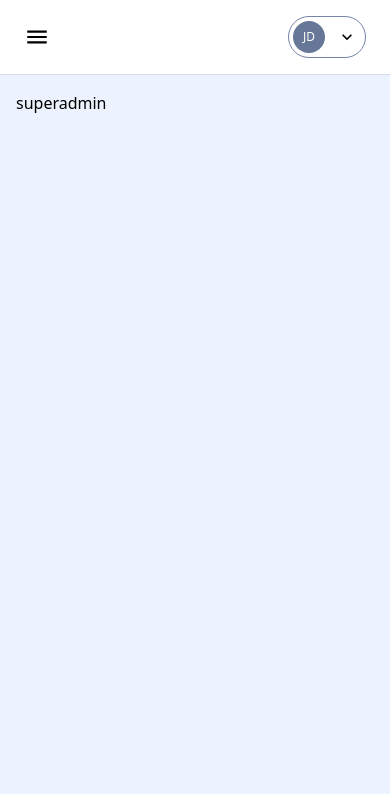
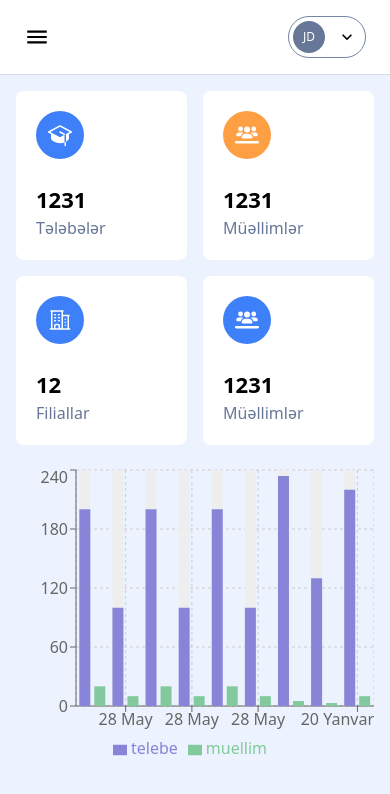
Before and after one commit to huseynovali/LMS_Frontend, a React (Vite) app: page /superadmin in a window 390 px wide. Shown: the top 794 px of the page. Built offline with nearby package versions, Linux system fonts and the light colour scheme.

Commit message:
add charts

```diff
--- a/package.json
+++ b/package.json
@@ -13,6 +13,7 @@
     "@tiptap/pm": "^2.9.1",
     "@tiptap/react": "^2.9.1",
     "@tiptap/starter-kit": "^2.9.1",
+    "chart.js": "^4.4.6",
     "date-fns": "^4.1.0",
     "formik": "^2.4.6",
     "react": "^18.3.1",
@@ -22,6 +23,7 @@
     "react-quill": "^2.0.0",
     "react-router": "^6.27.0",
     "react-router-dom": "^6.27.0",
+    "recharts": "^2.13.3",
     "yup": "^1.4.0"
   },
   "devDependencies": {
--- /dev/null
+++ b/src/components/superadminPanel/FilialChartMobile.tsx
@@ -0,0 +1,78 @@
+import React from 'react';
+import { BarChart, Bar, XAxis, YAxis, CartesianGrid, Tooltip, Legend, ResponsiveContainer } from 'recharts';
+
+const data = [
+  {
+    name: 'Gənclik',
+    telebe: 200,
+    muellim: 20,
+  },
+  {
+    name: '28 May',
+    telebe: 100,
+    muellim: 10,
+  },
+  {
+    name: 'Gənclik',
+    telebe: 200,
+    muellim: 20,
+  },
+  {
+    name: '28 May',
+    telebe: 100,
+    muellim: 10,
+  },
+  {
+    name: 'Gənclik',
+    telebe: 200,
+    muellim: 20,
+  },
+  {
+    name: '28 May',
+    telebe: 100,
+    muellim: 10,
+  },
+  {
+    name: 'Nərimanov',
+    telebe: 234,
+    muellim: 5,
+  },
+  {
+    name: 'Azadlıq',
+    telebe: 130,
+    muellim: 3,
+  },
+  {
+    name: '20 Yanvar',
+    telebe: 220,
+    muellim: 10,
+  },
+];
+
+function FilialChartMobile() {
+  return (
+    <div style={{ width: '100%', height: 300 }}>
+      <ResponsiveContainer>
+        <BarChart
+          data={data}
+          margin={{
+            top: 5,
+            right: 0,
+            left: 0,
+            bottom: 5,
+          }}
+        >
+          <CartesianGrid strokeDasharray="3 3" />
+          <XAxis dataKey="name" />
+          <YAxis />
+          <Tooltip />
+          <Legend />
+          <Bar dataKey="telebe" fill="#8884d8" background={{ fill: '#eee' }} />
+          <Bar dataKey="muellim" fill="#82ca9d" />
+        </BarChart>
+      </ResponsiveContainer>
+    </div>
+  );
+}
+
+export default FilialChartMobile;
--- /dev/null
+++ b/src/components/superadminPanel/FilialsChartDesktop.tsx
@@ -0,0 +1,114 @@
+import React, { useState } from "react";
+import { PieChart, Pie, Sector, ResponsiveContainer } from "recharts";
+
+const data = [
+  { name: "Gənclik", student: 200, teacher: 20 },
+  { name: "28 May", student: 100, teacher: 10 },
+  { name: "Nərimanov", student: 234, teacher: 5 },
+  { name: "Azadlıq", student: 130, teacher: 3 },
+  { name: "20 yanvar", student: 220, teacher: 10 },
+];
+
+const renderActiveShape = (props) => {
+  const RADIAN = Math.PI / 180;
+  const {
+    cx,
+    cy,
+    midAngle,
+    innerRadius,
+    outerRadius,
+    startAngle,
+    endAngle,
+    fill,
+    payload,
+  } = props;
+  const sin = Math.sin(-RADIAN * midAngle);
+  const cos = Math.cos(-RADIAN * midAngle);
+  const sx = cx + (outerRadius + 5) * cos;
+  const sy = cy + (outerRadius + 5) * sin;
+  const mx = cx + (outerRadius + 25) * cos;
+  const my = cy + (outerRadius + 25) * sin;
+  const ex = mx + (cos >= 0 ? 1 : -1) * 10;
+  const ey = my;
+  const textAnchor = cos >= 0 ? "start" : "end";
+
+  return (
+    <g>
+      <text x={cx} y={cy} dy={8} textAnchor="middle" fill={fill}>
+        {payload.name}
+      </text>
+      <Sector
+        cx={cx}
+        cy={cy}
+        innerRadius={innerRadius}
+        outerRadius={outerRadius}
+        startAngle={startAngle}
+        endAngle={endAngle}
+        fill={fill}
+        className="outline-none"
+      />
+      <Sector
+        cx={cx}
+        cy={cy}
+        startAngle={startAngle}
+        endAngle={endAngle}
+        innerRadius={outerRadius + 6}
+        outerRadius={outerRadius + 10}
+        fill={fill}
+        className="outline-none"
+      />
+      <path
+        d={`M${sx},${sy}L${mx},${my}L${ex},${ey}`}
+        stroke={fill}
+        fill="none"
+      />
+      <circle cx={ex} cy={ey} r={2} fill={fill} stroke="none" />
+      <text
+        x={ex + (cos >= 0 ? 1 : -1) * 12}
+        y={ey}
+        textAnchor={textAnchor}
+        fill="#333"
+      >{`Tələbə: ${payload.student}`}</text>
+      <text
+        x={ex + (cos >= 0 ? 1 : -1) * 12}
+        y={ey}
+        dy={18}
+        textAnchor={textAnchor}
+        fill="#999"
+      >
+        {`Müəllim: ${payload.teacher}`}
+      </text>
+    </g>
+  );
+};
+
+function FilialsChartDesktop() {
+  const [activeIndex, setActiveIndex] = useState(0);
+
+  const onPieEnter = (_, index) => {
+    setActiveIndex(index);
+  };
+
+  return (
+    <div style={{ width: "100%", height: 400 }}>
+      <ResponsiveContainer>
+        <PieChart>
+          <Pie
+            activeIndex={activeIndex}
+            activeShape={renderActiveShape}
+            data={data}
+            cx="50%"
+            cy="50%"
+            innerRadius={60}
+            outerRadius={80}
+            fill="#8884d8"
+            dataKey="student"
+            onMouseEnter={onPieEnter}
+          />
+        </PieChart>
+      </ResponsiveContainer>
+    </div>
+  );
+}
+
+export default FilialsChartDesktop;
--- a/src/index.css
+++ b/src/index.css
@@ -1,3 +1,7 @@
 @tailwind base;
 @tailwind components;
 @tailwind utilities;
+
+* {
+  outline: none;
+}
--- a/src/layouts/MainLayout.tsx
+++ b/src/layouts/MainLayout.tsx
@@ -2,6 +2,7 @@ import { Outlet, useParams } from "react-router";
 import Sidebar from "../components/sidebar/Sidebar";
 import Navbar from "../components/navbar/Navbar";
 import { useState } from "react";
+import SuperAdminHome from "../pages/SuperAdminHome";
 
 function MainLayout() {
   const [open, setOpen] = useState(false);
@@ -12,7 +13,7 @@ function MainLayout() {
       <div className="w-full">
         <Navbar open={open} setOpen={setOpen} />
         <div className="p-4 lg:p-6 bg-[#ECF2FE] min-h-screen relative">
-          {role == "superadmin" ? <div>superadmin</div> : <Outlet />}
+          {role == "superadmin" ? <SuperAdminHome /> : <Outlet />}
         </div>
       </div>
     </div>
--- a/src/pages/SuperAdminHome.tsx
+++ b/src/pages/SuperAdminHome.tsx
@@ -1,9 +1,52 @@
-
+import { FaUsersLine } from "react-icons/fa6";
+import { HiOutlineBuildingOffice2 } from "react-icons/hi2";
+import { PiGraduationCapFill } from "react-icons/pi";
+import FilialsChartDesktop from "../components/superadminPanel/FilialsChartDesktop";
+import FilialChartMobile from "../components/superadminPanel/FilialChartMobile";
 
 function SuperAdminHome() {
   return (
-    <div>SuperAdminHome</div>
-  )
+    <div>
+      <div className="grid grid-cols-12 gap-x-5 ">
+        <div className="grid col-span-12 lg:col-span-6 grid-cols-12 gap-4">
+          <div className="col-span-6 bg-white rounded-lg p-5 ">
+            <div className="h-12 w-12 bg-[#3E80F9] flex justify-center items-center rounded-full">
+              <PiGraduationCapFill size={24} className="text-white" />
+            </div>
+            <p className="text-[22px] font-bold pt-6">1231</p>
+            <span className="text-[#667797]">Tələbələr</span>
+          </div>
+          <div className="col-span-6 bg-white rounded-lg p-5 ">
+            <div className="h-12 w-12 bg-[#FF9F43] flex justify-center items-center rounded-full">
+              <FaUsersLine size={24} className="text-white" />
+            </div>
+            <p className="text-[22px] font-bold pt-6">1231</p>
+            <span className="text-[#667797]">Müəllimlər</span>
+          </div>
+          <div className="col-span-6 bg-white rounded-lg p-5 ">
+            <div className="h-12 w-12 bg-[#3E80F9] flex justify-center items-center rounded-full">
+              <HiOutlineBuildingOffice2 size={24} className="text-white" />
+            </div>
+            <p className="text-[22px] font-bold pt-6">12</p>
+            <span className="text-[#667797]">Filiallar</span>
+          </div>
+          <div className="col-span-6 bg-white rounded-lg p-5 ">
+            <div className="h-12 w-12 bg-[#3E80F9] flex justify-center items-center rounded-full">
+              <FaUsersLine size={24} className="text-white" />
+            </div>
+            <p className="text-[22px] font-bold pt-6">1231</p>
+            <span className="text-[#667797]">Müəllimlər</span>
+          </div>
+        </div>
+        <div className="hidden lg:block lg:col-span-6">
+          <FilialsChartDesktop />
+        </div>
+        <div className="col-span-12 lg:hidden mt-5">
+          <FilialChartMobile />
+        </div>
+      </div>
+    </div>
+  );
 }
 
-export default SuperAdminHome
+export default SuperAdminHome;
```
Also changed, not shown: src/router/MainRouter.tsx (+12 -5 lines), 1 other file (tests, documents, lock files or other folders).
